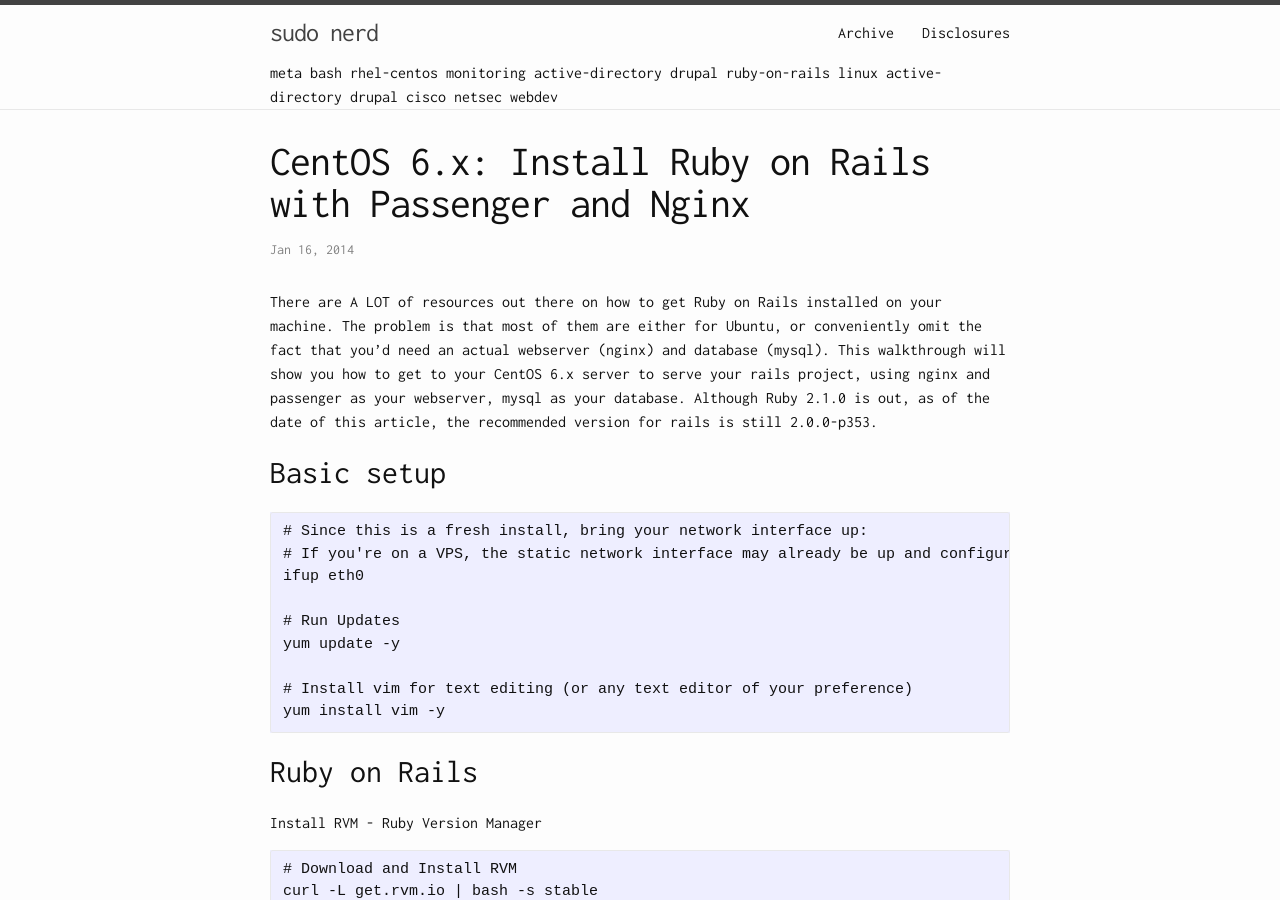
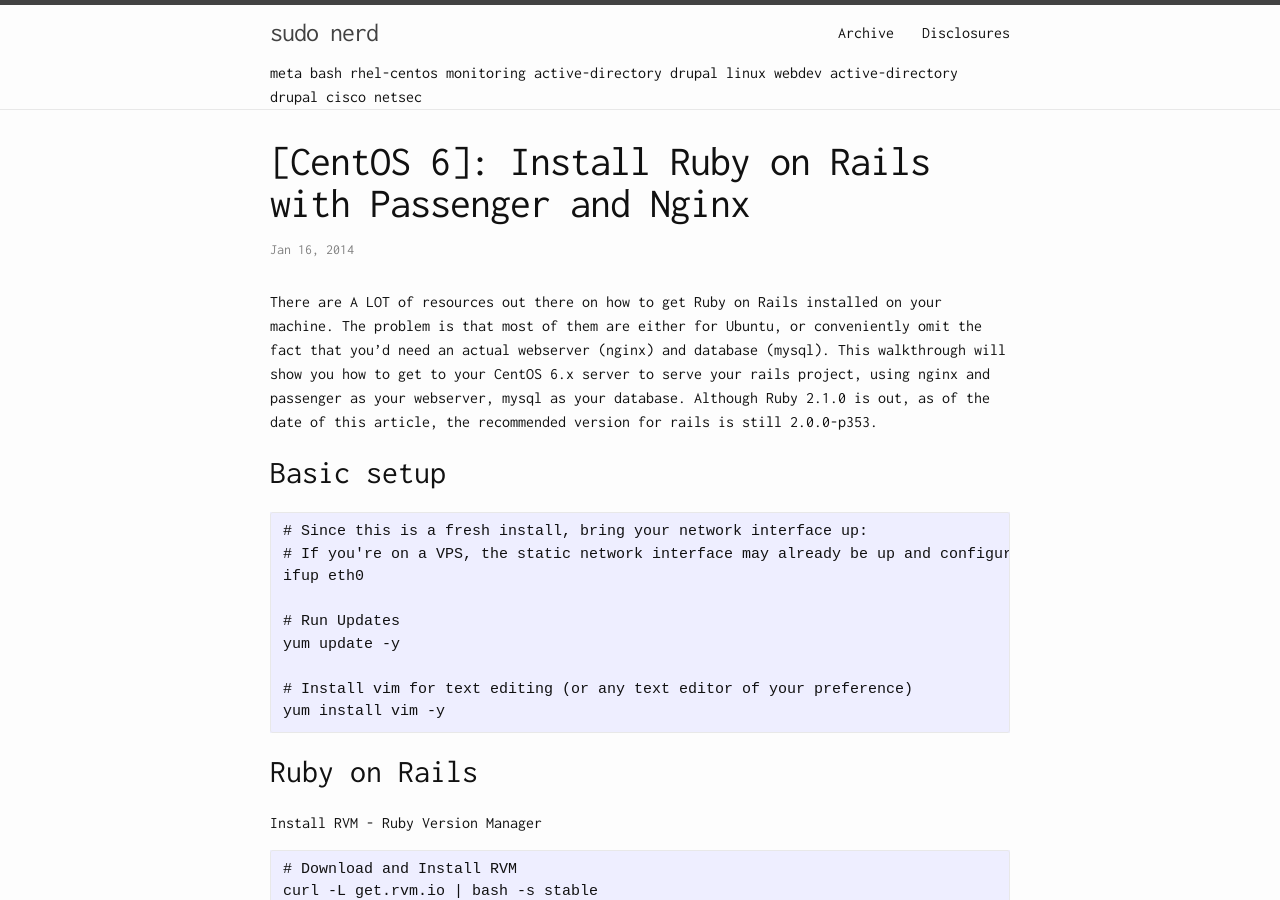
Before and after one commit to educationnull/thejaspher.github.io, a Jekyll site: the page built from _posts/2014-01-16-centos-6x-install-ruby-rails-passenger-and-nginx.markdown, in a window 1280 px wide and 900 px high. Built offline with Jekyll 4.4.1, drawn with Linux system fonts in a browser that asks for light colours.

Commit message:
Update 2014-01-16-centos-6x-install-ruby-rails-passenger-and-nginx.markdown

```diff
--- a/_posts/2014-01-16-centos-6x-install-ruby-rails-passenger-and-nginx.markdown
+++ b/_posts/2014-01-16-centos-6x-install-ruby-rails-passenger-and-nginx.markdown
@@ -1,8 +1,8 @@
 ---
 layout: post
-title:  "CentOS 6.x: Install Ruby on Rails with Passenger and Nginx"
+title:  "[CentOS 6]: Install Ruby on Rails with Passenger and Nginx"
 date:   2014-01-16
-tags: RHEL-CentOS Ruby-on-Rails
+tags: linux webdev
 ---
 There are A LOT of resources out there on how to get Ruby on Rails installed on your machine. The problem is that most of them are either for Ubuntu, or conveniently omit the fact that you’d need an actual webserver (nginx) and database (mysql). This walkthrough will show you how to get to your CentOS 6.x server to serve your rails project, using nginx and passenger as your webserver, mysql as your database. Although Ruby 2.1.0 is out, as of the date of this article, the recommended version for rails is still 2.0.0-p353.
 
```
